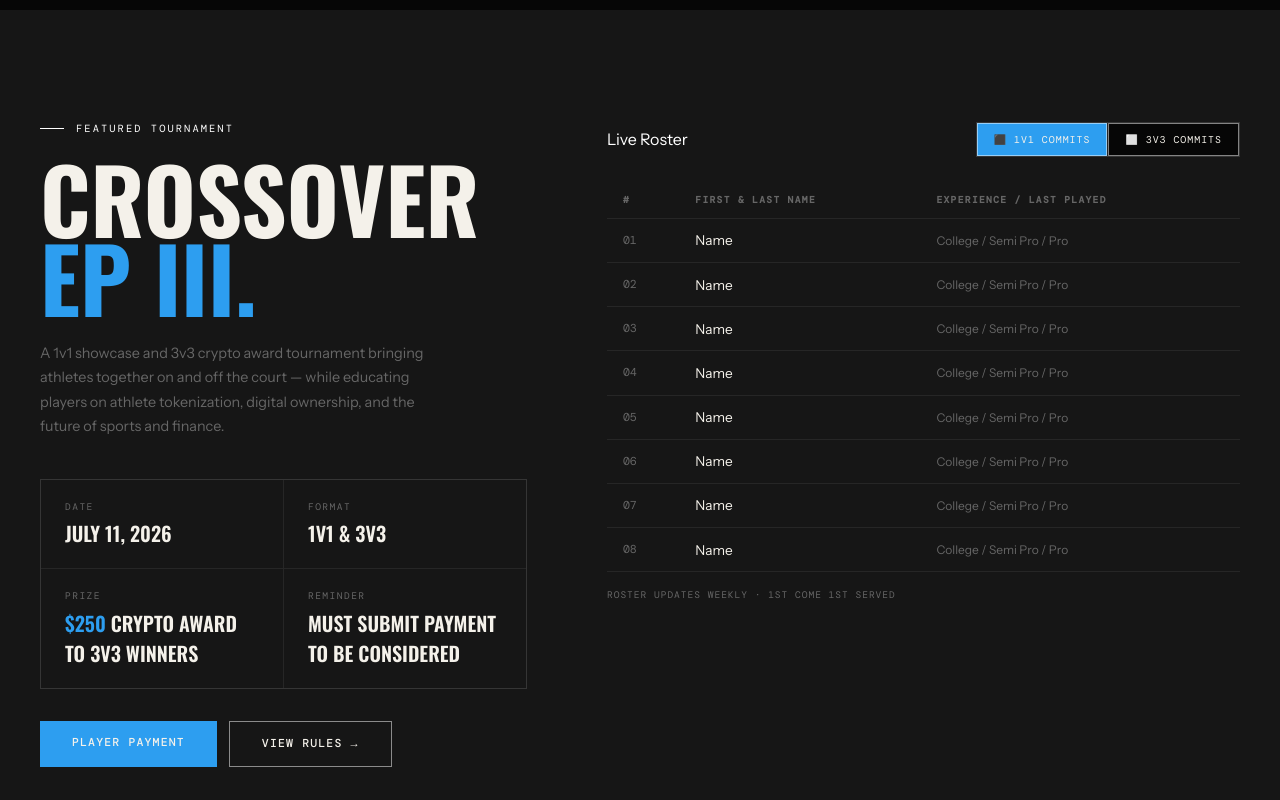
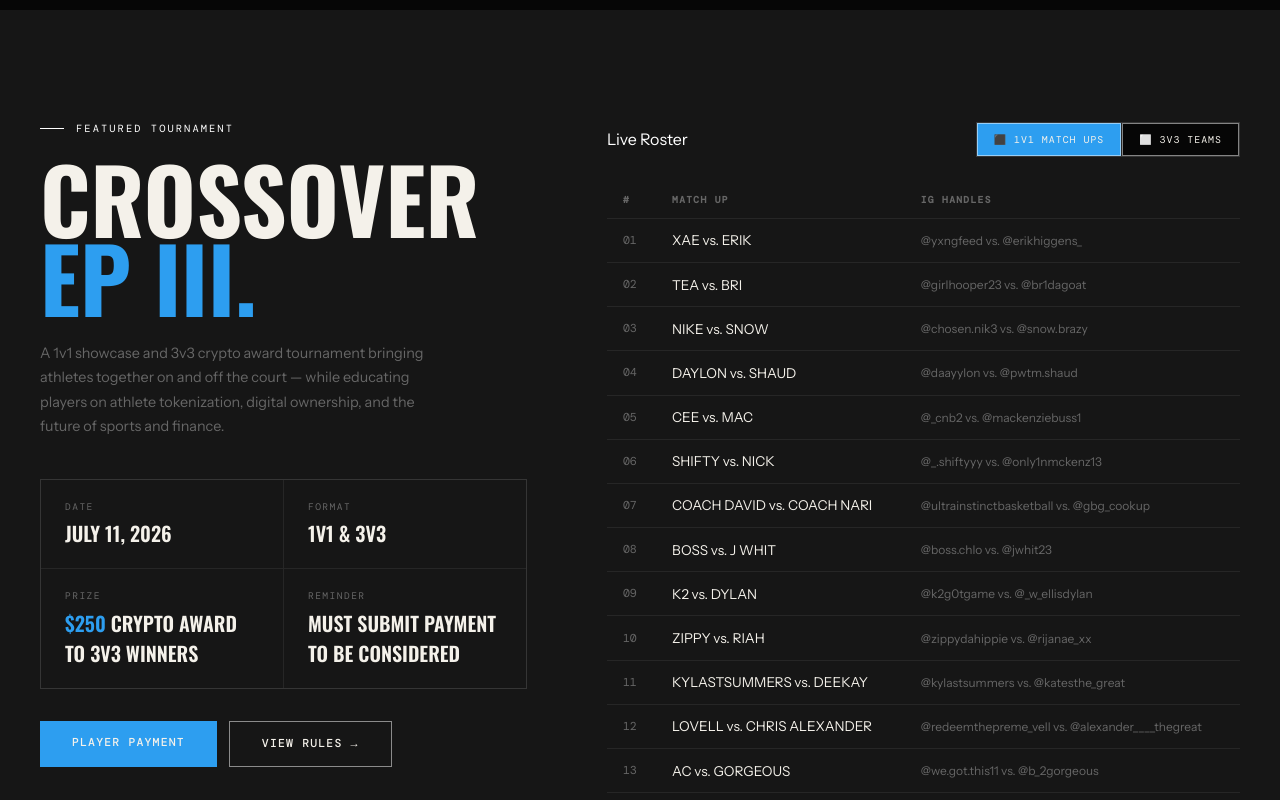
Before and after one commit to barcodedao/web3crossover, a plain HTML site: page index.html in a window 1280 px wide. Shown: the part 1640-2440 px from the top of the page. Drawn offline with nearby package versions, Linux system fonts and the light colour scheme.

Commit message:
Add files via upload

```diff
--- a/index.html
+++ b/index.html
@@ -347,23 +347,28 @@ footer{padding:4rem 2.5rem 2.5rem;border-top:1px solid var(--border)}
       <div style="display:flex;align-items:center;justify-content:space-between;margin-bottom:1.5rem;flex-wrap:wrap;gap:1rem">
         <div class="live-badge" style="margin-bottom:0;color:#fff;border-color:rgba(255,59,59,.25)">Live Roster</div>
         <div class="bracket-toggle">
-          <button class="bt-btn active" id="btn-black" onclick="switchBracket('black')">⬛ 1v1 Commits</button>
-          <button class="bt-btn" id="btn-white" onclick="switchBracket('white')">⬜ 3v3 Commits</button>
+          <button class="bt-btn active" id="btn-black" onclick="switchBracket('black')">⬛ 1v1 Match Ups</button>
+          <button class="bt-btn" id="btn-white" onclick="switchBracket('white')">⬜ 3v3 Teams</button>
         </div>
       </div>
 
       <div id="bracket-black">
         <table class="roster-table">
-          <thead><tr><th>#</th><th>First &amp; Last Name</th><th>Experience / Last Played</th></tr></thead>
+          <thead><tr><th>#</th><th>Match Up</th><th>IG Handles</th></tr></thead>
           <tbody>
-            <tr><td>01</td><td>Name</td><td class="exp">College / Semi Pro / Pro</td></tr>
-            <tr><td>02</td><td>Name</td><td class="exp">College / Semi Pro / Pro</td></tr>
-            <tr><td>03</td><td>Name</td><td class="exp">College / Semi Pro / Pro</td></tr>
-            <tr><td>04</td><td>Name</td><td class="exp">College / Semi Pro / Pro</td></tr>
-            <tr><td>05</td><td>Name</td><td class="exp">College / Semi Pro / Pro</td></tr>
-            <tr><td>06</td><td>Name</td><td class="exp">College / Semi Pro / Pro</td></tr>
-            <tr><td>07</td><td>Name</td><td class="exp">College / Semi Pro / Pro</td></tr>
-            <tr><td>08</td><td>Name</td><td class="exp">College / Semi Pro / Pro</td></tr>
+            <tr><td>01</td><td>XAE vs. ERIK</td><td class="exp">@yxngfeed vs. @erikhiggens_</td></tr>
+            <tr><td>02</td><td>TEA vs. BRI</td><td class="exp">@girlhooper23 vs. @br1dagoat</td></tr>
+            <tr><td>03</td><td>NIKE vs. SNOW</td><td class="exp">@chosen.nik3 vs. @snow.brazy</td></tr>
+            <tr><td>04</td><td>DAYLON vs. SHAUD</td><td class="exp">@daayylon vs. @pwtm.shaud</td></tr>
+            <tr><td>05</td><td>CEE vs. MAC</td><td class="exp">@_cnb2 vs. @mackenziebuss1</td></tr>
+            <tr><td>06</td><td>SHIFTY vs. NICK</td><td class="exp">@_.shiftyyy vs. @only1nmckenz13</td></tr>
+            <tr><td>07</td><td>COACH DAVID vs. COACH NARI</td><td class="exp">@ultrainstinctbasketball vs. @gbg_cookup</td></tr>
+            <tr><td>08</td><td>BOSS vs. J WHIT</td><td class="exp">@boss.chlo vs. @jwhit23</td></tr>
+            <tr><td>09</td><td>K2 vs. DYLAN</td><td class="exp">@k2g0tgame vs. @_w_ellisdylan</td></tr>
+            <tr><td>10</td><td>ZIPPY vs. RIAH</td><td class="exp">@zippydahippie vs. @rijanae_xx</td></tr>
+            <tr><td>11</td><td>KYLASTSUMMERS vs. DEEKAY</td><td class="exp">@kylastsummers vs. @katesthe_great</td></tr>
+            <tr><td>12</td><td>LOVELL vs. CHRIS ALEXANDER</td><td class="exp">@redeemthepreme_vell vs. @alexander____thegreat</td></tr>
+            <tr><td>13</td><td>AC vs. GORGEOUS</td><td class="exp">@we.got.this11 vs. @b_2gorgeous</td></tr>
           </tbody>
         </table>
       </div>
@@ -372,14 +377,11 @@ footer{padding:4rem 2.5rem 2.5rem;border-top:1px solid var(--border)}
         <table class="roster-table">
           <thead><tr><th>#</th><th>Team Name</th><th>Women / Men</th></tr></thead>
           <tbody>
-            <tr><td>01</td><td>Name</td><td class="exp">TBD</td></tr>
-            <tr><td>02</td><td>Name</td><td class="exp">TBD</td></tr>
-            <tr><td>03</td><td>Name</td><td class="exp">TBD</td></tr>
-            <tr><td>04</td><td>Name</td><td class="exp">TBD</td></tr>
-            <tr><td>05</td><td>Name</td><td class="exp">TBD</td></tr>
-            <tr><td>06</td><td>Name</td><td class="exp">TBD</td></tr>
-            <tr><td>07</td><td>Name</td><td class="exp">TBD</td></tr>
-            <tr><td>08</td><td>Name</td><td class="exp">TBD</td></tr>
+            <tr><td>01</td><td>NBB</td><td class="exp">Men</td></tr>
+            <tr><td>02</td><td>MAXX Q</td><td class="exp">Men</td></tr>
+            <tr><td>03</td><td>FLAME</td><td class="exp">Women</td></tr>
+            <tr><td>04</td><td>ELITE</td><td class="exp">Women</td></tr>
+
           </tbody>
         </table>
       </div>
```
